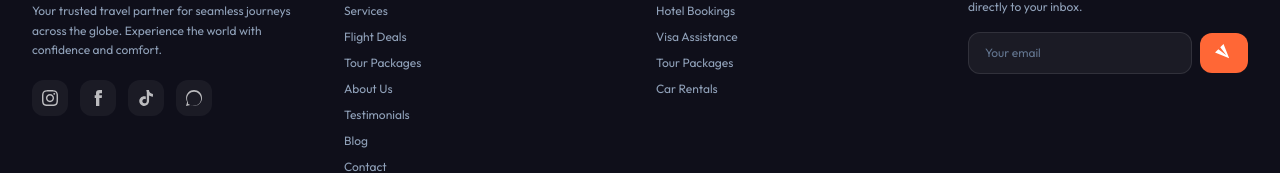
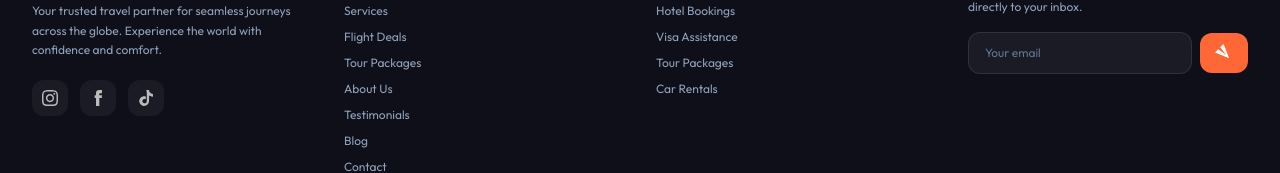
Before and after one commit to lumberjack001/alphaa-africa, a Next.js app: page / in a window 1280 px wide. Shown: the part 3109-3282 px from the top of the page. Built offline with nearby package versions, Linux system fonts and the light colour scheme; no server answers.

Commit message:
remove whatsapp icon

```diff
--- a/src/components/Footer.tsx
+++ b/src/components/Footer.tsx
@@ -86,17 +86,6 @@ export default function Footer({ onSwitchTab, triggerToast }: FooterProps) {
               >
                 <svg className="w-4 h-4 fill-current" viewBox="0 0 24 24">
                   <path d="M12.525.02c1.31-.02 2.61-.01 3.91-.02.08 1.53.63 3.09 1.75 4.17 1.12 1.11 2.7 1.62 4.24 1.79v4.03c-1.44-.05-2.89-.35-4.2-.97-.57-.26-1.1-.59-1.62-.93-.01 2.92.01 5.84-.02 8.75-.08 1.4-.54 2.79-1.35 3.92-1.88 2.63-5.22 3.61-8.15 2.77-2.93-.85-5.07-3.58-5.19-6.62-.18-4.2 3.48-7.85 7.7-7.64.71.02 1.41.17 2.08.4v4.06c-1.12-.47-2.44-.45-3.52.12-.91.49-1.54 1.46-1.63 2.51-.15 1.69 1.05 3.23 2.73 3.5 1.69.29 3.39-.73 3.79-2.4.15-.6.18-1.23.17-1.85-.01-3.95-.01-7.9-.01-11.85z" />
-                </svg>
-              </a>
-              <a
-                href={whatsappUrl}
-                target="_blank"
-                rel="noopener noreferrer"
-                className="w-9 h-9 rounded-xl bg-white/5 flex items-center justify-center text-white/70 hover:text-white hover:bg-white/10 transition-colors"
-                title="WhatsApp"
-              >
-                <svg className="w-4 h-4 fill-current" viewBox="0 0 24 24">
-                  <path d="M.057 24l1.687-6.163c-1.041-1.804-1.588-3.849-1.587-5.946C.06 5.348 5.397.01 12.008.01c3.202 0 6.212 1.248 8.477 3.518 2.266 2.27 3.51 5.284 3.507 8.49-.007 6.66-5.347 11.998-11.957 11.998-1.994-.003-3.96-.502-5.713-1.458L0 24zm6.335-1.662c1.746.953 3.71 1.455 5.703 1.458h.005c5.789 0 10.501-4.707 10.505-10.495.002-2.807-1.086-5.447-3.066-7.43C17.558 3.887 14.916 2.79 12.11 2.79c-5.799 0-10.513 4.706-10.517 10.494-.002 2.061.536 4.07 1.554 5.864l-.24 1.344z" />
                 </svg>
               </a>
             </div>
```
